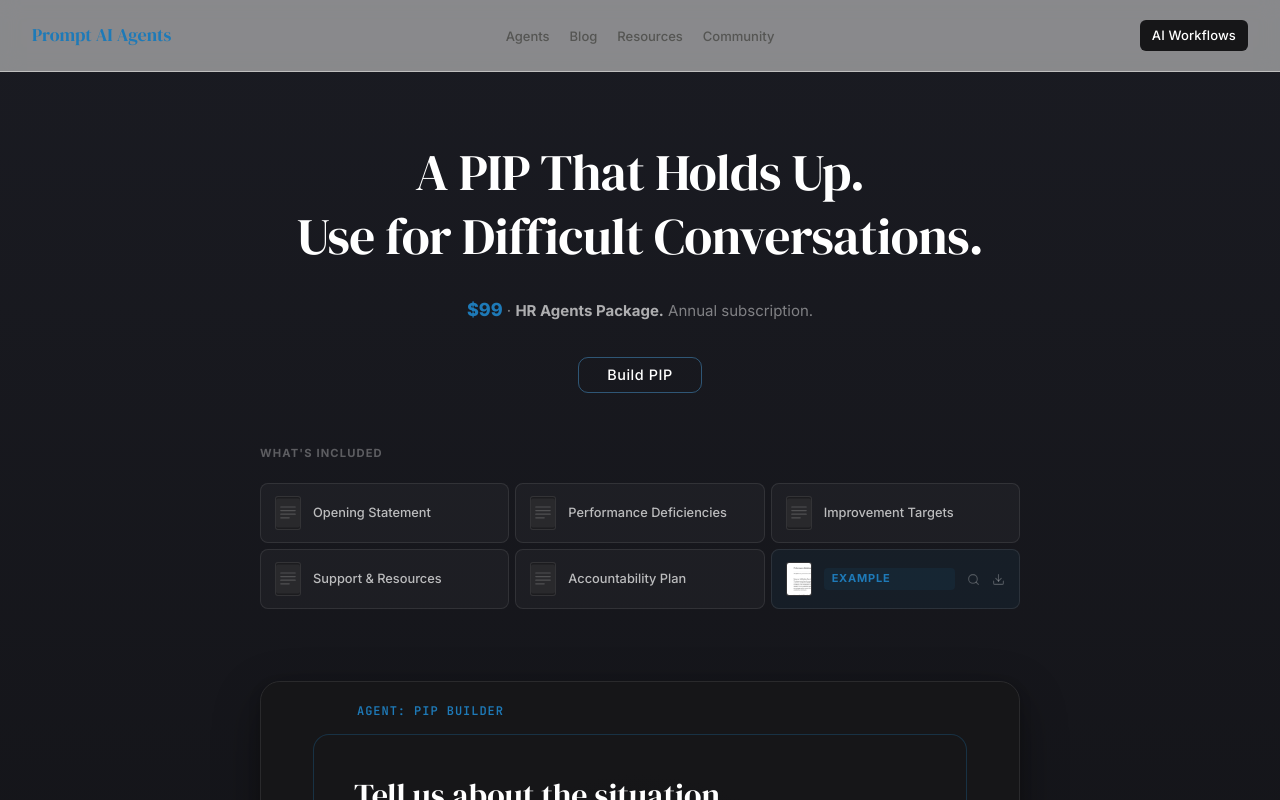
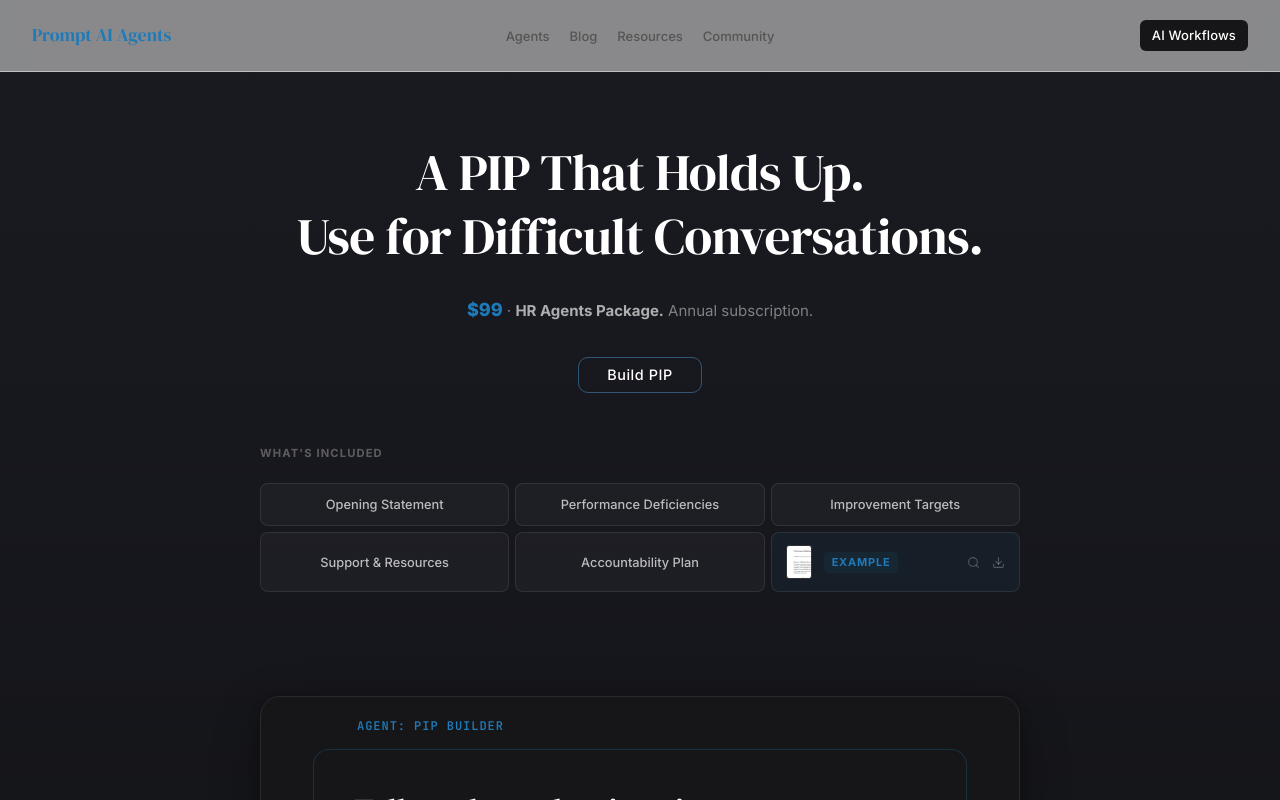
Before and after one commit to coolcalvin457-tech/agent-timesaver-nextjs, a Next.js app: page /pip-builder in a window 1280 px wide. Shown: the top 800 px of the page. Built offline with nearby package versions, Linux system fonts and the light colour scheme.

Commit message:
PIPSectionCards layout polish: center titles, fix Example row spacing, match tool section padding to Onboarding Kit

```diff
--- a/app/pip-builder/page.tsx
+++ b/app/pip-builder/page.tsx
@@ -98,7 +98,7 @@ export default function PIPBuilderPage({
         </section>
 
         {/* ── Tool section ─────────────────────────────────────── */}
-        <section id="build-pip" className="section" style={{ paddingTop: "32px", paddingBottom: "96px" }}>
+        <section id="build-pip" className="section" style={{ paddingTop: "64px", paddingBottom: "96px" }}>
           <div className="container">
             <div style={{ maxWidth: "760px", margin: "0 auto" }}>
               <div className="pb-frame hero-tool-dark" style={{ maxWidth: "760px" }}>
--- a/components/PIPSectionCards.tsx
+++ b/components/PIPSectionCards.tsx
@@ -37,28 +37,16 @@ export default function PIPSectionCards() {
   return (
     <>
       <div className="kit-list">
-        {/* Document section rows — title only, no interaction */}
+        {/* Document section rows — centered title, no icons */}
         {PIP_SECTIONS.map((section) => (
           <div
             key={section.title}
             className="kit-list-row"
-            style={{ cursor: "default" }}
+            style={{ cursor: "default", justifyContent: "center" }}
           >
-            {/* Doc icon thumbnail */}
-            <div className="kit-list-thumb">
-              <svg width="100%" height="100%" viewBox="0 0 40 48" fill="none" xmlns="http://www.w3.org/2000/svg">
-                <rect width="40" height="48" rx="3" fill="rgba(255,255,255,0.06)" />
-                <line x1="8" y1="14" x2="32" y2="14" stroke="rgba(255,255,255,0.18)" strokeWidth="2" strokeLinecap="round" />
-                <line x1="8" y1="20" x2="32" y2="20" stroke="rgba(255,255,255,0.18)" strokeWidth="2" strokeLinecap="round" />
-                <line x1="8" y1="26" x2="32" y2="26" stroke="rgba(255,255,255,0.18)" strokeWidth="2" strokeLinecap="round" />
-                <line x1="8" y1="32" x2="22" y2="32" stroke="rgba(255,255,255,0.18)" strokeWidth="2" strokeLinecap="round" />
-              </svg>
-            </div>
-
-            {/* Title */}
-            <div style={{ flex: 1, minWidth: 0 }}>
-              <span className="kit-list-title">{section.title}</span>
-            </div>
+            <span className="kit-list-title" style={{ textAlign: "center" }}>
+              {section.title}
+            </span>
           </div>
         ))}
 
@@ -89,17 +77,7 @@ export default function PIPSectionCards() {
             />
           </div>
 
-          <div
-            style={{
-              flex: 1,
-              minWidth: 0,
-              display: "flex",
-              flexDirection: "column",
-              gap: "2px",
-            }}
-          >
-            <span className="kit-list-badge">Example</span>
-          </div>
+          <span className="kit-list-badge">Example</span>
 
           {/* Preview + Download */}
           <div
@@ -108,6 +86,7 @@ export default function PIPSectionCards() {
               gap: "12px",
               alignItems: "center",
               flexShrink: 0,
+              marginLeft: "auto",
             }}
           >
             <button
```
